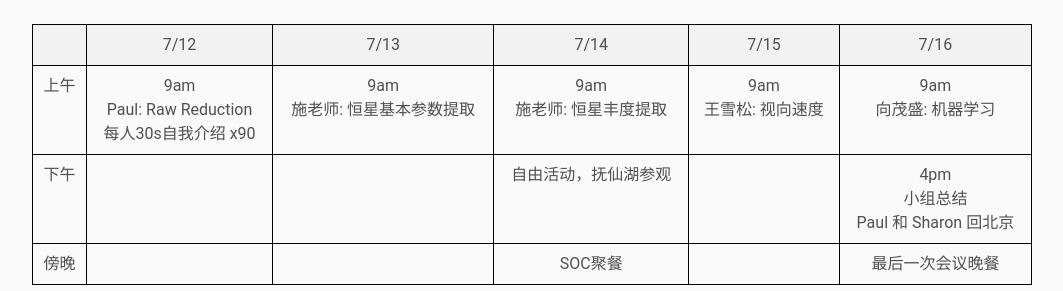
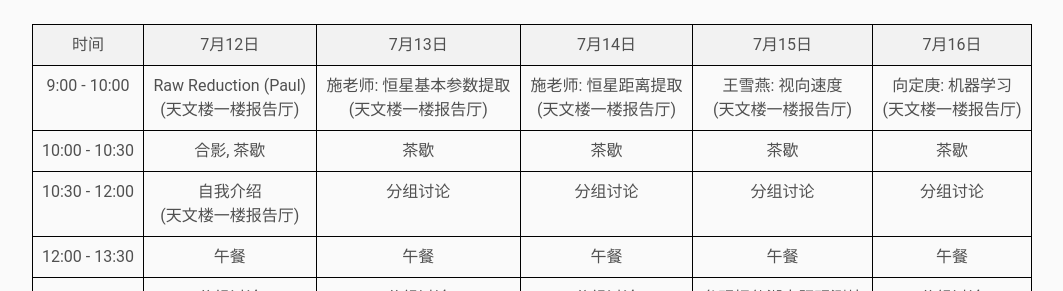
Before and after one commit to astroabdec/abdec2024, a plain HTML site: page program.html in a window 1280 px wide. Shown: the part 661-952 px from the top of the page, without its empty margins (108-1171 px from the left). Drawn offline with nearby package versions, Linux system fonts and the light colour scheme; a web font is replaced by a local one.

Commit message:
add table

```diff
--- a/program.html
+++ b/program.html
@@ -17,11 +17,14 @@
           width: 100%;
           border-collapse: collapse;
         }
-    .program_tab th, .program_tab td {
+
+        .program_tab th,
+        .program_tab td {
           border: 1px solid black;
           padding: 8px;
           text-align: center;
         }
+
         .program_tab th {
           background-color: #f2f2f2;
         }
@@ -42,9 +45,7 @@
   <table class="navigation">
     <tbody>
       <tr>
-        <td class="navigation"> <a class="current" title="Conference Home Page"
-
-            href="/abdec2024">主页</a> </td>
+        <td class="navigation"> <a class="current" title="Conference Home Page" href="/abdec2024">主页</a> </td>
 
         </td>
         <td class="navigation"> <a title="Conference Program" href="program.html">日程</a>
@@ -62,58 +63,62 @@
   <table class="program_tab">
     <thead>
       <tr>
-            <th></th>
-            <th>7/12</th>
-            <th>7/13</th>
-            <th>7/14</th>
-            <th>7/15</th>
-            <th>7/16</th>
+        <th>时间</th>
+        <th>7月12日</th>
+        <th>7月13日</th>
+        <th>7月14日</th>
+        <th>7月15日</th>
+        <th>7月16日</th>
       </tr>
     </thead>
     <tbody>
       <tr>
-            <td>上午</td>
-            <td>
-                9am<br>
-                Paul: Raw Reduction<br>
-                每人30s自我介绍 x90
-            </td>
-            <td>
-                9am<br>
-                施老师: 恒星基本参数提取
-            </td>
-            <td>
-                9am<br>
-                施老师: 恒星丰度提取
-            </td>
-            <td>
-                9am<br>
-                王雪松: 视向速度
-            </td>
-            <td>
-                9am<br>
-                向茂盛: 机器学习
-            </td>
+        <td>9:00 - 10:00</td>
+        <td>Raw Reduction (Paul)<br>(天文楼一楼报告厅)</td>
+        <td>施老师: 恒星基本参数提取<br>(天文楼一楼报告厅)</td>
+        <td>施老师: 恒星距离提取<br>(天文楼一楼报告厅)</td>
+        <td>王雪燕: 视向速度<br>(天文楼一楼报告厅)</td>
+        <td>向定庚: 机器学习<br>(天文楼一楼报告厅)</td>
+      </tr>
+      <tr class="green">
+        <td>10:00 - 10:30</td>
+        <td>合影, 茶歇</td>
+        <td>茶歇</td>
+        <td>茶歇</td>
+        <td>茶歇</td>
+        <td>茶歇</td>
       </tr>
       <tr>
-            <td>下午</td>
-            <td></td>
-            <td></td>
-            <td>自由活动，抚仙湖参观</td>
-            <td></td>
-            <td>
-                4pm<br>
-                小组总结<br>
-                Paul 和 Sharon 回北京
-            </td>
+        <td>10:30 - 12:00</td>
+        <td>自我介绍<br>(天文楼一楼报告厅)</td>
+        <td>分组讨论</td>
+        <td>分组讨论</td>
+        <td>分组讨论</td>
+        <td>分组讨论</td>
+      </tr>
+      <tr class="green">
+        <td>12:00 - 13:30</td>
+        <td>午餐</td>
+        <td>午餐</td>
+        <td>午餐</td>
+        <td>午餐</td>
+        <td>午餐</td>
       </tr>
       <tr>
-            <td>傍晚</td>
-            <td></td>
-            <td></td>
-            <td>SOC聚餐</td>
-            <td></td>
-            <td>最后一次会议晚餐</td>
+        <td>14:00 - 15:30</td>
+        <td>分组讨论</td>
+        <td>分组讨论</td>
+        <td>分组讨论</td>
+        <td>参观抚仙湖太阳观测站</td>
+        <td>分组讨论</td>
+      </tr>
+      <tr class="green">
+        <td>15:30 - 16:00</td>
+        <td>茶歇</td>
+        <td>茶歇</td>
+        <td>茶歇</td>
+        <td>茶歇</td>
+        <td>茶歇</td>
       </tr>
     </tbody>
   </table>
```
Lines whose indentation alone changed are shown as unchanged.
